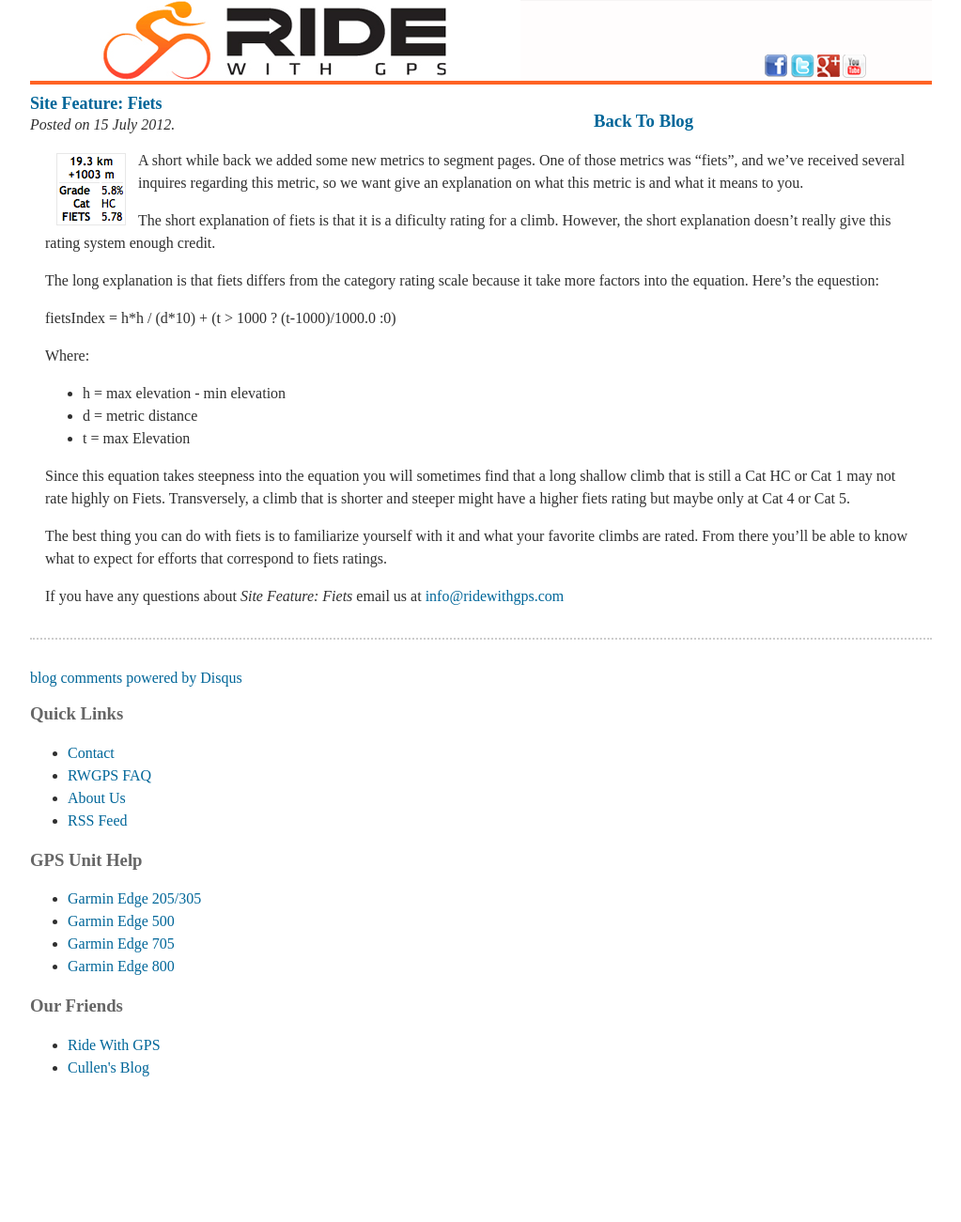
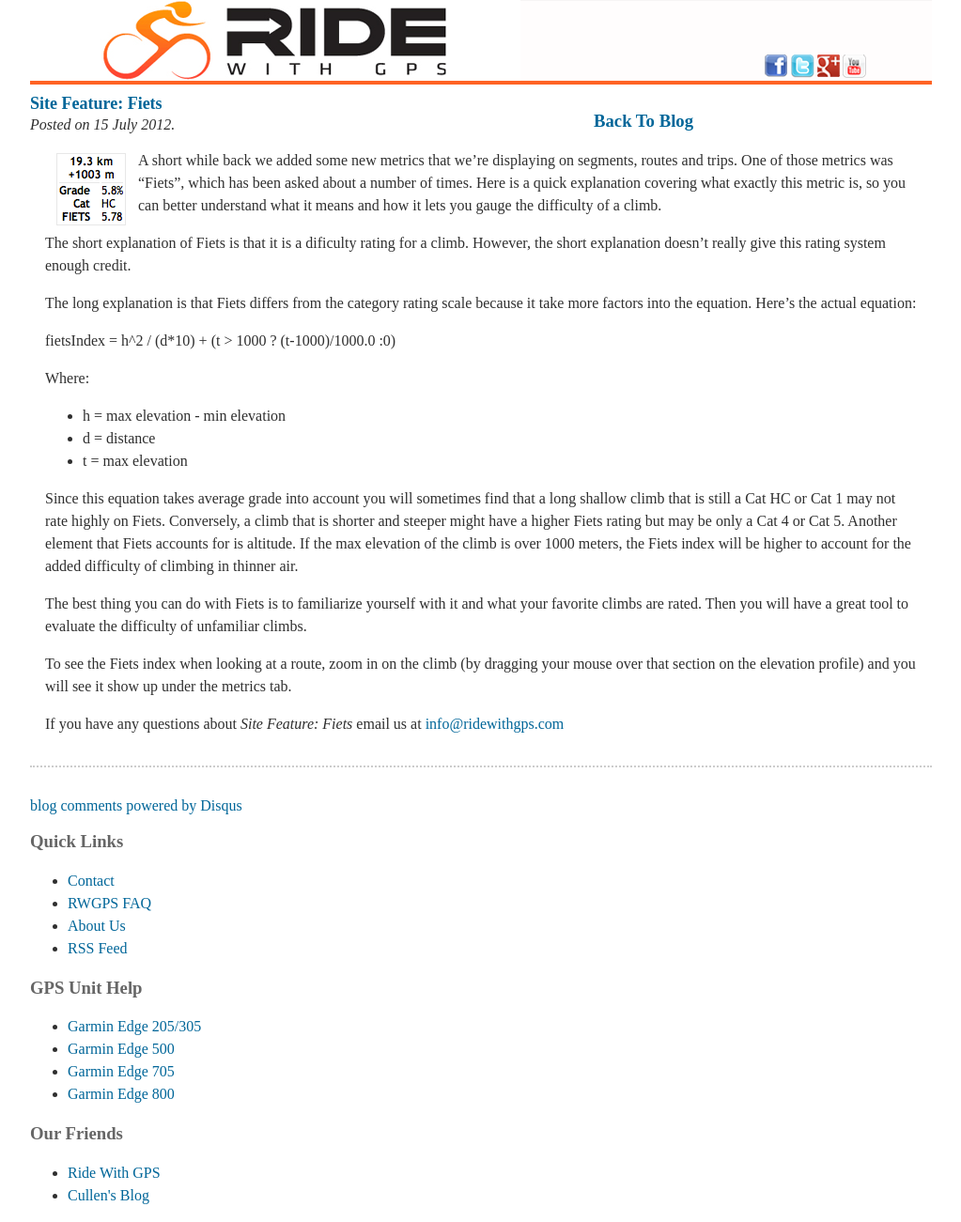
Before and after one commit to kingcu/blog.ridewithgps.com, a Jekyll site: the page built from _posts/2012-07-15-Fiets.markdown, in a window 1280 px wide. Shown: the whole page at 94% size, without its empty margins (128-1151 px from the left). Built offline with Jekyll 4.4.1, drawn with Linux system fonts in a browser that asks for light colours; some web fonts are replaced; Markdown is read by kramdown in place of the engine named in the settings; comment, search, counter and statistics services are not loaded; before the commit the page ends 1165 px from its top, so only the background shows below that.

Commit message:
updated fiets

```diff
--- a/_posts/2012-07-15-Fiets.markdown
+++ b/_posts/2012-07-15-Fiets.markdown
@@ -2,22 +2,40 @@
 layout: post
 title: "Site Feature: Fiets"
 ---
-<img style="float:left;" src="/images/post_images/fiets.png"> A short while back we added some new metrics to segment pages. One of those metrics was "fiets", and we've received several inquires regarding this metric, so we want give an explanation on what this metric is and what it means to you.
+<img style="float:left;" src="/images/post_images/fiets.png"> A short
+while back we added some new metrics that we're displaying on
+segments, routes and trips. One of those metrics was "Fiets", which
+has been asked about a number of times. Here is a quick explanation
+covering what exactly this metric is, so you can better understand
+what it means and how it lets you gauge the difficulty of a climb.
 
-The short explanation of fiets is that it is a dificulty rating for a climb. However, the short explanation doesn't really give this rating system enough credit.
+The short explanation of Fiets is that it is a dificulty rating for a climb. However, the short explanation doesn't really give this rating system enough credit.
 
-The long explanation is that fiets differs from the category rating scale because it take more factors into the equation. Here's the equestion:
+The long explanation is that Fiets differs from the category rating
+scale because it take more factors into the equation. Here's the
+actual equation:
 
-fietsIndex = h&#42;h / (d&#42;10) + (t > 1000 ? (t-1000)/1000.0 :0)
+fietsIndex = h^2 / (d&#42;10) + (t > 1000 ? (t-1000)/1000.0 :0)
 
 Where:
 
 - h = max elevation - min elevation
-- d = metric distance
-- t = max Elevation
+- d = distance
+- t = max elevation
 
-Since this equation takes steepness into the equation you will sometimes find that a long shallow climb that is still a Cat HC or Cat 1 may not rate highly on Fiets. Transversely, a climb that is shorter and steeper might have a higher fiets rating but maybe only at Cat 4 or Cat 5.
+Since this equation takes average grade into account you will
+sometimes find that a long shallow climb that is still a Cat HC or Cat
+1 may not rate highly on Fiets. Conversely, a climb that is shorter
+and steeper might have a higher Fiets rating but may be only a Cat 4
+or Cat 5. Another element that Fiets accounts for is altitude. If the
+max elevation of the climb is over 1000 meters, the Fiets index will
+be higher to account for the added difficulty of climbing in thinner air.
 
-The best thing you can do with fiets is to familiarize yourself with it and what your favorite climbs are rated. From there you'll be able to know what to expect for efforts that correspond to fiets ratings.
+The best thing you can do with Fiets is to familiarize yourself with
+it and what your favorite climbs are rated. Then you will have a great
+tool to evaluate the difficulty of unfamiliar climbs.
+
+To see the Fiets index when looking at a route, zoom in on the
+climb (by dragging your mouse over that section on the elevation profile) and you will see it show up under the metrics tab.
 
 If you have any questions about *{{ page.title }}* email us at <a href="mailto:info@ridewithgps.com">info@ridewithgps.com</a>
```
